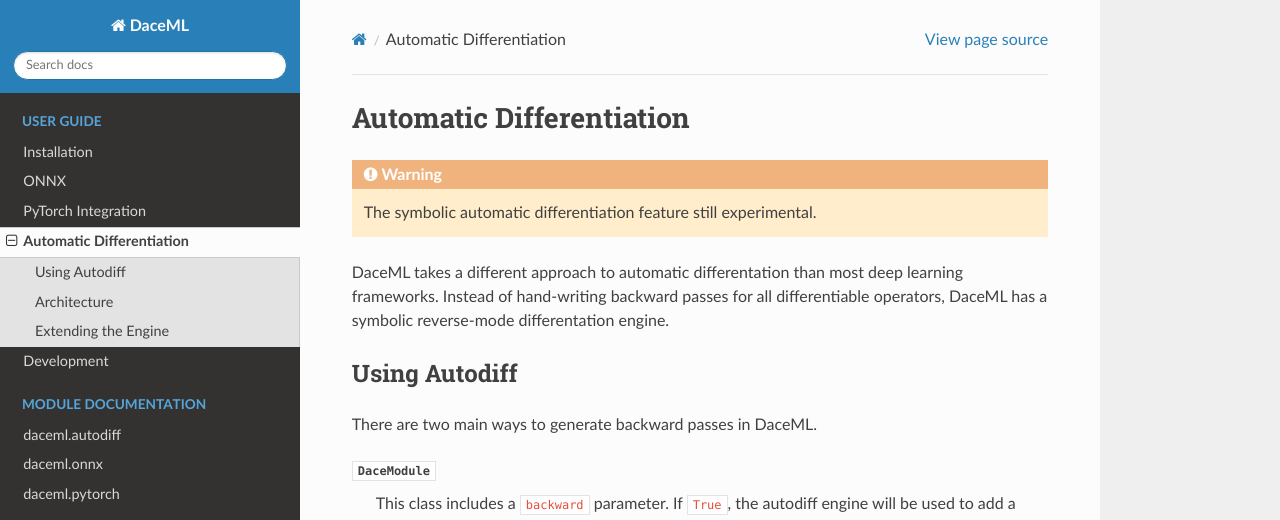
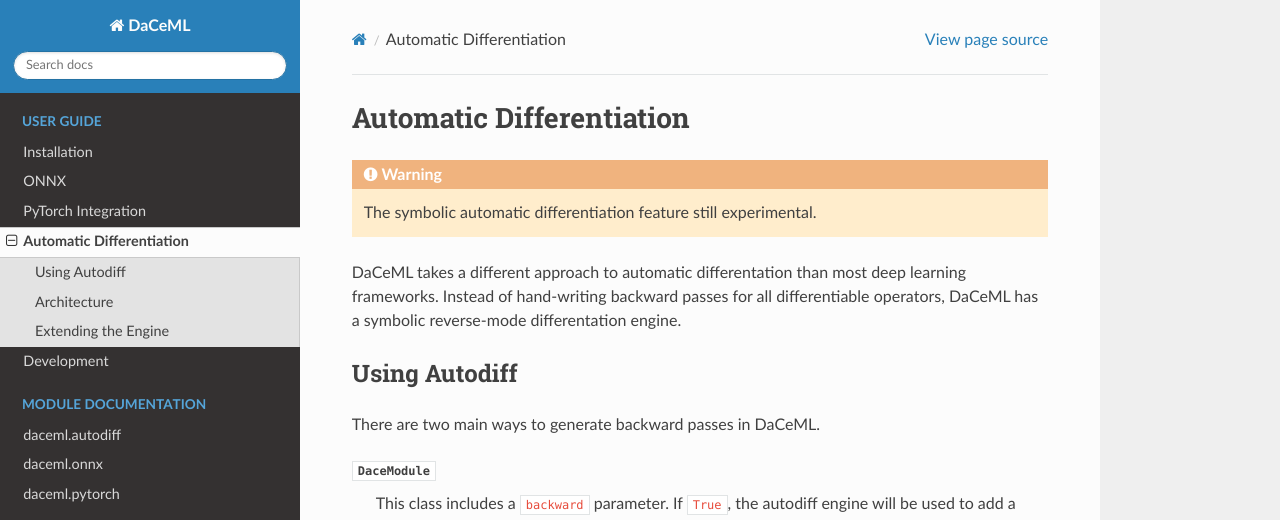
Before and after one commit to spcl/daceml, a Sphinx documentation site: the page built from doc/overviews/autodiff.rst, in a window 1280 px wide and 900 px high. Shown: the top 520 px of the window. Built offline with Sphinx 7.4.7 and the Read the Docs theme 2.0.0, drawn with Linux system fonts in a browser that asks for light colours.

```diff
--- a/doc/conf.py
+++ b/doc/conf.py
@@ -15,9 +15,9 @@ if on_rtd:
 
 # -- Project information -----------------------------------------------------
 
-project = 'DaceML'
+project = 'DaCeML'
 copyright = '2020, Scalable Parallel Computing Laboratory, ETH Zurich'
-author = 'Scalable Parallel Computing Laboratory, ETH Zurich, and the DaceML authors'
+author = 'Scalable Parallel Computing Laboratory, ETH Zurich, and the DaCeML authors'
 
 # -- Configuration -----------------------------------------------------------
 
--- a/doc/index.rst
+++ b/doc/index.rst
@@ -1,4 +1,4 @@
-DaceML documentation
+DaCeML documentation
 ==================================
 Machine learning powered by data-centric parallel programming.
 
--- a/doc/overviews/autodiff.rst
+++ b/doc/overviews/autodiff.rst
@@ -5,12 +5,12 @@ Automatic Differentiation
 
     The symbolic automatic differentiation feature still experimental.
 
-DaceML takes a different approach to automatic differentation than most deep learning frameworks. Instead of
-hand-writing backward passes for all differentiable operators, DaceML has a symbolic reverse-mode differentation engine.
+DaCeML takes a different approach to automatic differentation than most deep learning frameworks. Instead of
+hand-writing backward passes for all differentiable operators, DaCeML has a symbolic reverse-mode differentation engine.
 
 Using Autodiff
 --------------
-There are two main ways to generate backward passes in DaceML.
+There are two main ways to generate backward passes in DaCeML.
 
 :class:`~daceml.pytorch.DaceModule`
     This class includes a ``backward`` parameter. If ``True``, the autodiff engine will be used to add a backward pass
--- a/doc/overviews/development.rst
+++ b/doc/overviews/development.rst
@@ -31,12 +31,12 @@ The CI runs several tests using the ``Makefile``:
     Build the documentation.
 
 ``make check-formatting``
-    This runs the formatting checks. The DaceML codebase is formatted using ``yapf``. Use ``check-formatting-names`` to
+    This runs the formatting checks. The DaCeML codebase is formatted using ``yapf``. Use ``check-formatting-names`` to
     only print the names of the misformatted files.
 
 Testing
 -------
-DaceML uses ``pytest`` to run tests. The pytest runner takes a custom argument ``--gpu`` to run GPU tests.
+DaCeML uses ``pytest`` to run tests. The pytest runner takes a custom argument ``--gpu`` to run GPU tests.
 Tests can be parallelized using ``xdist`` by passing the arguments ``-n auto --dist loadfile``.
 
 If you provide the fixture (i.e. an argument to the test) with name ``gpu``, then the test will be parameterized to pass
--- a/doc/overviews/installation.rst
+++ b/doc/overviews/installation.rst
@@ -1,7 +1,7 @@
 Installation
 ============
 
-DaceML can be installed by using ``pip install git+https://github.com/spcl/daceml``. It is recommended to install the desired version of PyTorch first.
+DaCeML can be installed by using ``pip install git+https://github.com/spcl/daceml``. It is recommended to install the desired version of PyTorch first.
 
 Alternatively, clone the repository and install using::
 
@@ -13,7 +13,7 @@ See :ref:`dev` for more details on the ``Makefile``.
 
 Installing ONNXRuntime
 ----------------------
-DaceML executes ONNX operators using `ONNXRuntime <https://github.com/microsoft/onnxruntime>`_ by default. To enable this, a patched version [#f1]_ of ONNXRuntime needs to be installed and setup.
+DaCeML executes ONNX operators using `ONNXRuntime <https://github.com/microsoft/onnxruntime>`_ by default. To enable this, a patched version [#f1]_ of ONNXRuntime needs to be installed and setup.
 
 ONNXRuntime can be installed from source or from a prebuilt release.
 
```
Also changed, not shown: README.md (+7 -7 lines).
